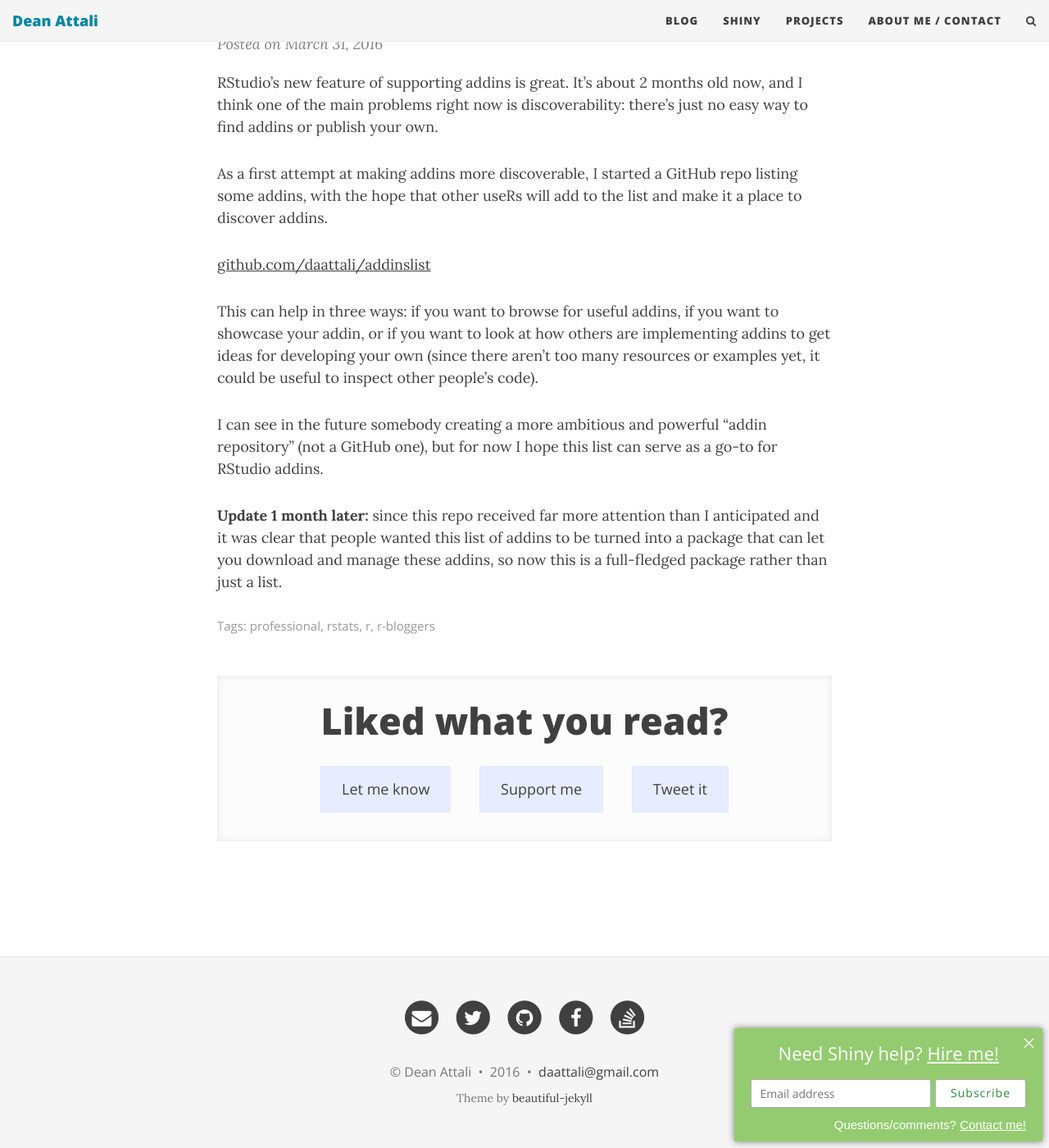
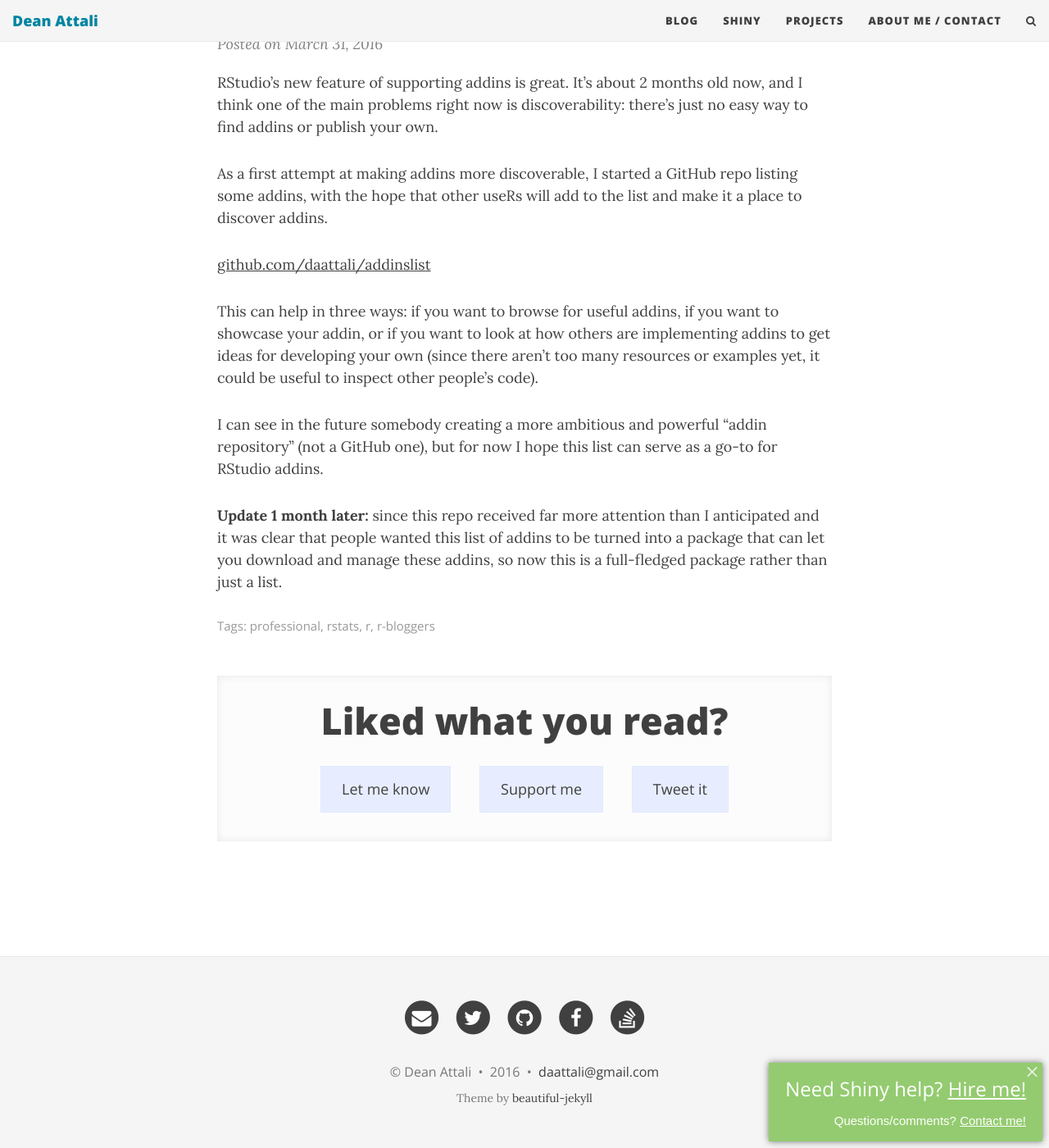
Before and after one commit to daattali/daattali.github.io, a Jekyll site: the page built from notblog/2016-03-30-rstudio-addins-list.md, in a window 1280 px wide and 1400 px high, scrolled down 209 px. Shown: the whole window at 82% size. Built offline with Jekyll 4.4.1, drawn with Linux system fonts in a browser that asks for light colours; nearby versions of some CDN libraries; comment, search, counter and statistics services are not loaded.

Commit message:
Update main.css

```diff
--- a/css/main.css
+++ b/css/main.css
@@ -661,6 +661,7 @@
   font-family: 'Open Sans', 'Helvetica Neue', Helvetica, Arial, sans-serif;
   text-align: center;
   margin-bottom: 10px;
+  display: none;
 }
 #mailchimp-subscribe-section #mc_embed_signup label {
   font-size: 16px;
@@ -746,7 +747,7 @@
   text-align: center;
   color: #fff;
   background: #94cb70;
-  padding: 15px 20px 10px;
+  padding: 15px 20px;
   box-shadow: 0 0 8px #777;
 }
 
@@ -763,11 +764,11 @@
 #scroll-box-close {
   position: absolute;
   font-size: 30px;
-  right: 8px;
+  right: 4px;
   font-family: serif;
   color: #f5f5f5;
   line-height: 0;
-  top: 18px;
+  top: 11px;
   cursor: pointer;
 }
 #scroll-box-close:hover {
@@ -788,7 +789,7 @@
 }
 
 #scroll-box-hire {
-  font-size: 22px;
+  font-size: 24px;
 }
 
 #scroll-box-contact a,
```
